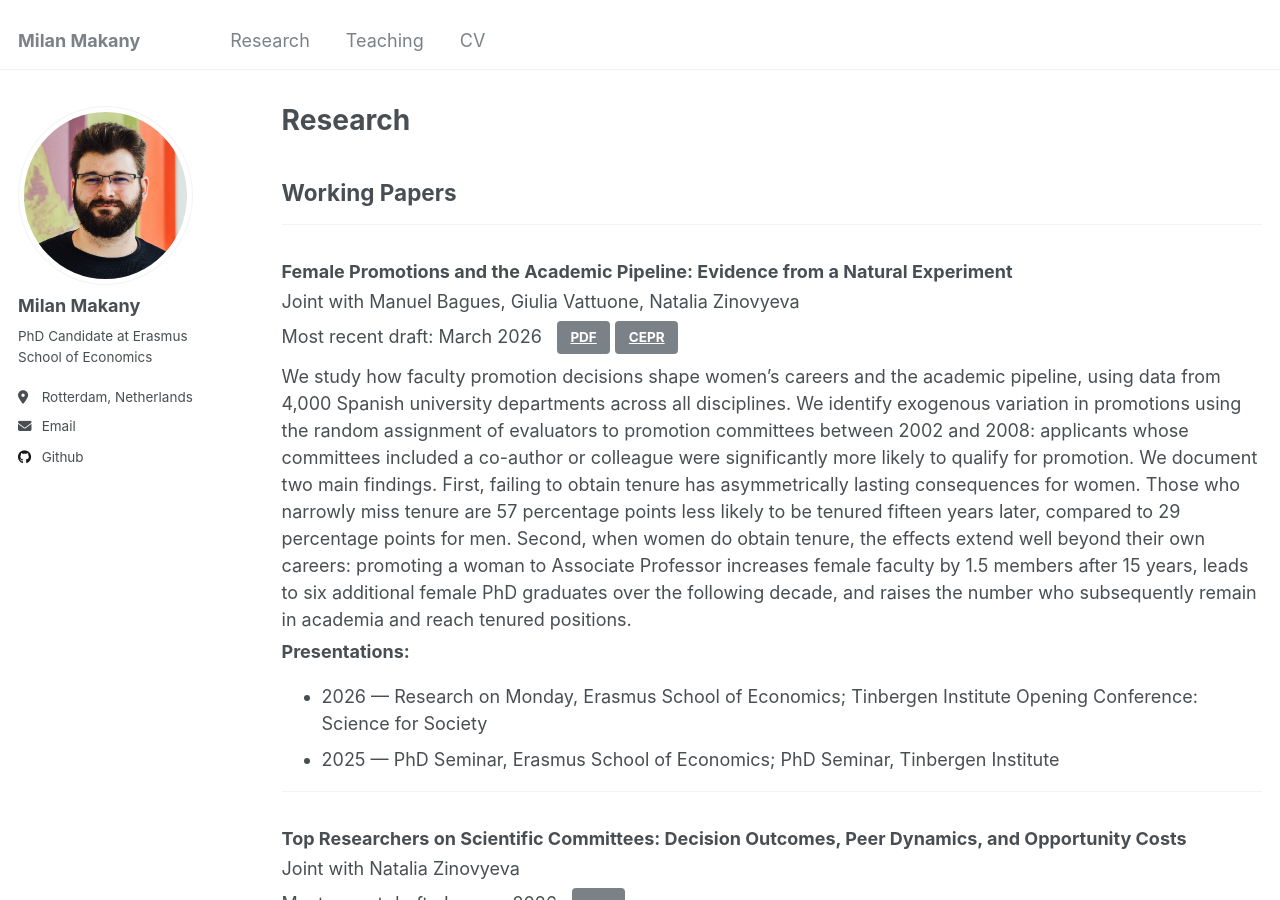
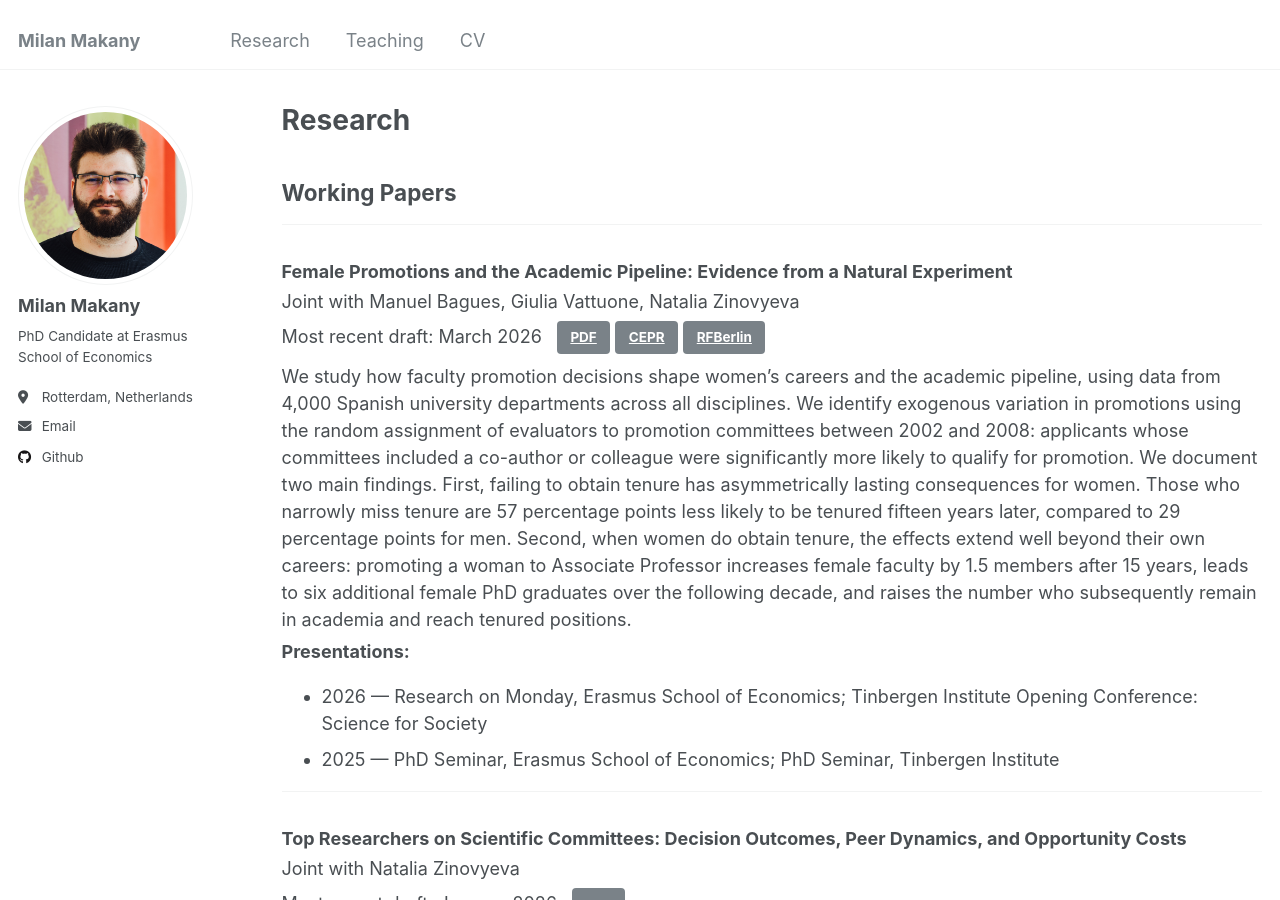
Before and after one commit to makany-milan/makany-milan.github.io, a Jekyll site: the page built from _pages/research.html, in a window 1280 px wide and 900 px high. Built offline with Jekyll 4.4.1, drawn with Linux system fonts in a browser that asks for light colours.

Commit message:
link to RFBerlin

```diff
--- a/_pages/research.html
+++ b/_pages/research.html
@@ -48,6 +48,10 @@ author_profile: true
 
           {% if post.izaurl %}
             <a href="{{ post.izaurl }}" class="btn btn--primary">IZA</a>
+          {% endif %}
+
+          {% if post.rfberlinurl %}
+            <a href="{{ post.rfberlinurl }}" class="btn btn--primary">RFBerlin</a>
           {% endif %}
         </p>
 
```
Also changed, not shown: _publications/women_in_academia.md (+1 -0 lines).
